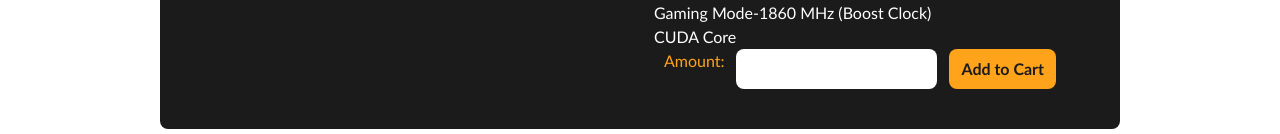
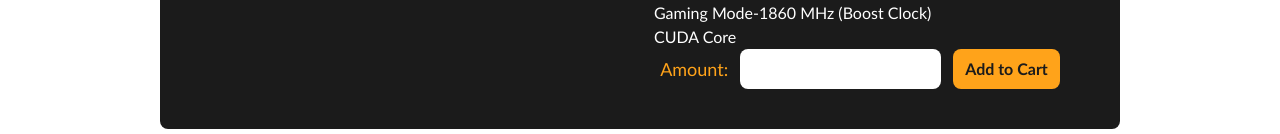
Before and after one commit to ReyKeyS/ComputeHub-frontend, a React (Vite) app: page /barang in a window 1280 px wide. Shown: the part 542-676 px from the top of the page. Built offline with nearby package versions, Linux system fonts and the light colour scheme; no server answers.

Commit message:
Update LihatBarang.jsx

```diff
--- a/src/pages/user/LihatBarang.jsx
+++ b/src/pages/user/LihatBarang.jsx
@@ -30,7 +30,7 @@ function LihatBarang() {
                         <span>Gaming Mode-1860 MHz (Boost Clock)</span>
                         <span>CUDA Core</span>
                         <div className="flex gap-3 justify-center">
-                            <span className="text-oranye">Amount:</span>
+                            <span className="text-lg text-oranye place-self-center">Amount:</span>
                             <input type="text" className="rounded-lg" />
                             <button className="bg-oranye text-abu-super-gelap px-3 py-2 font-bold rounded-lg">Add to Cart</button>
                         </div>
```
